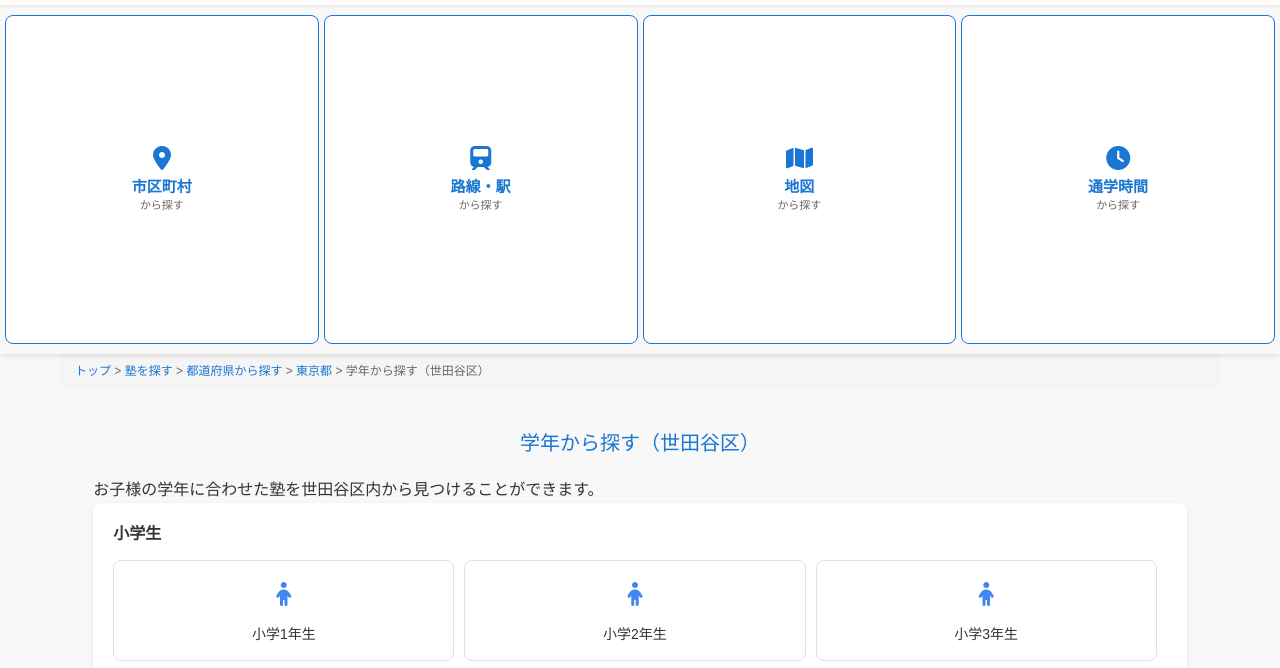
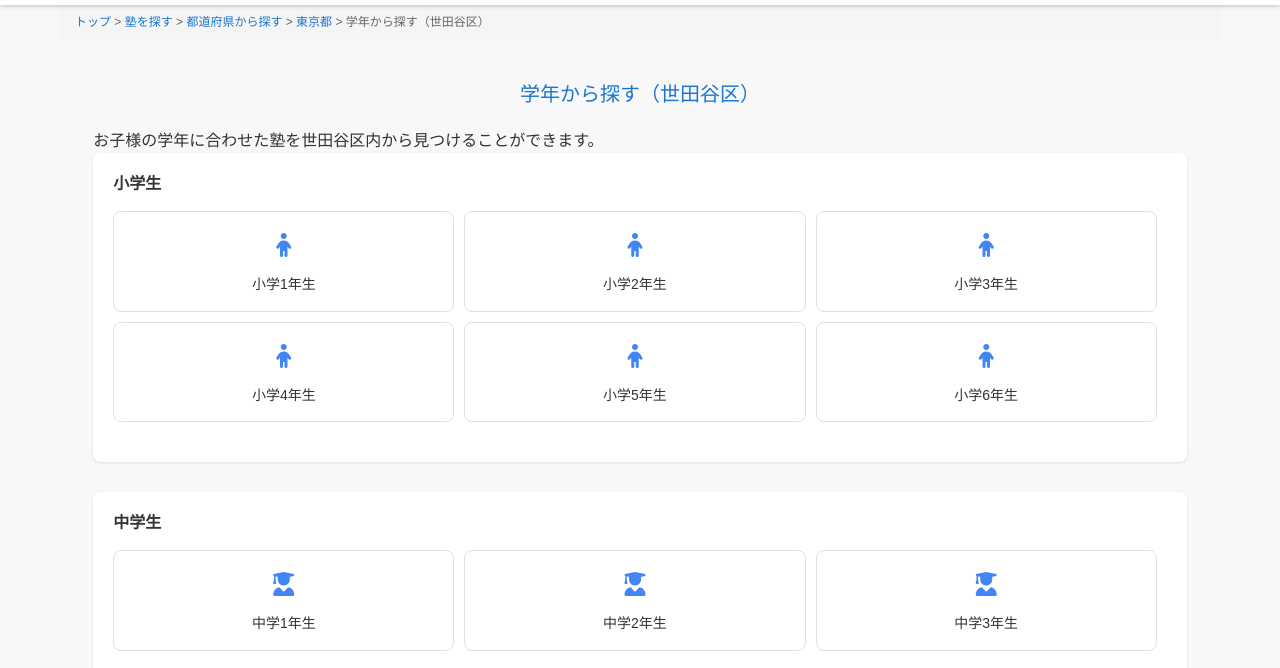
Before and after one commit to tanakaayumu/support_school, a plain HTML site: page grade.html in a window 1280 px wide. Shown: the part 59-727 px from the top of the page. Drawn offline with Linux system fonts and the light colour scheme.

Commit message:
Remove navigation from all pages except index.html

```diff
--- a/grade.html
+++ b/grade.html
@@ -29,30 +29,6 @@
                 </div>
             </div>
         </header>
-        <nav class="global-nav">
-            <div class="nav-row">
-                <a href="city-prefecture.html" class="nav-item">
-                    <i class="fa-solid fa-location-dot"></i>
-                    <span>市区町村</span>
-                    <span class="from-search">から探す</span>
-                </a>
-                <a href="station-prefecture.html" class="nav-item">
-                    <i class="fa-solid fa-train"></i>
-                    <span>路線・駅</span>
-                    <span class="from-search">から探す</span>
-                </a>
-                <a href="#" class="nav-item">
-                    <i class="fa-solid fa-map"></i>
-                    <span>地図</span>
-                    <span class="from-search">から探す</span>
-                </a>
-                <a href="school-search.html" class="nav-item">
-                    <i class="fa-solid fa-clock"></i>
-                    <span>通学時間</span>
-                    <span class="from-search">から探す</span>
-                </a>
-            </div>
-        </nav>
     </header>
 
     <main>
```
Also changed, not shown: city-prefecture.html (+0 -24 lines), index.html (+27 -3 lines), station-prefecture.html (+0 -24 lines).
